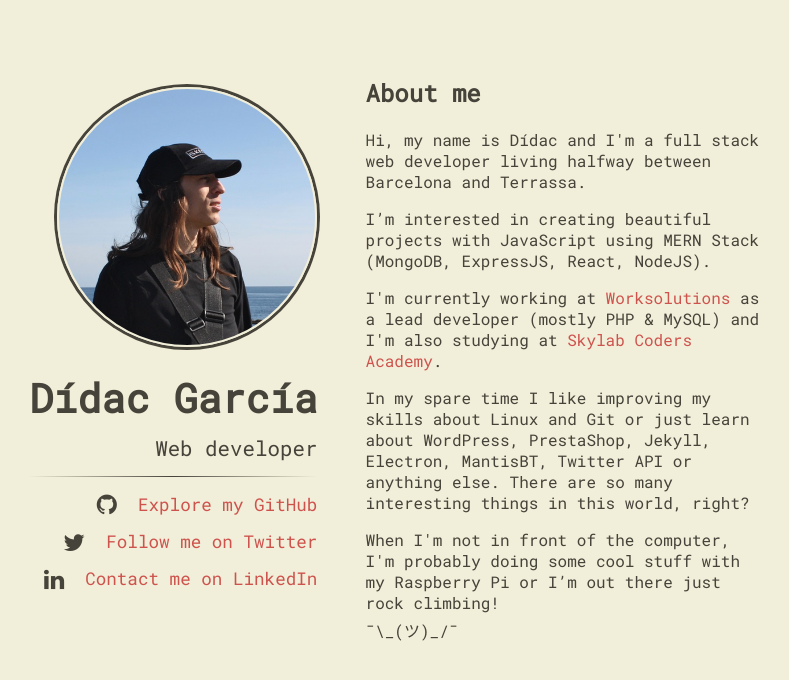
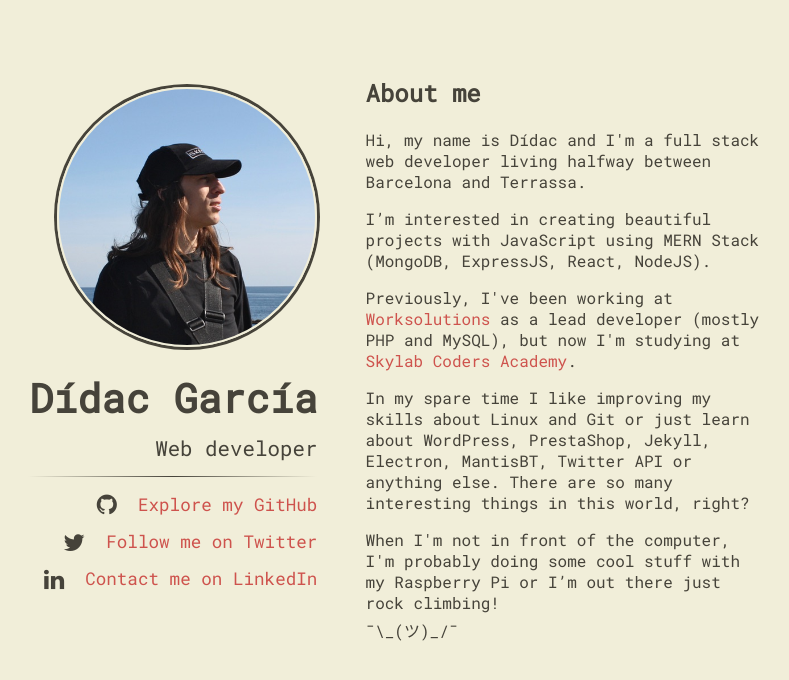
Before and after one commit to didaquis/didaquis, a Jekyll site: the page built from index.html, in a window 1280 px wide. Shown: the top 680 px of the page, without its empty margins (252-1041 px from the left). Built offline with Jekyll 4.4.1, drawn with Linux system fonts in a browser that asks for light colours.

Commit message:
:memo: Actualizar contenido

```diff
--- a/_includes/content.html
+++ b/_includes/content.html
@@ -1,6 +1,6 @@
 <h2>About me</h2>
 <p>Hi, my name is Dídac and I'm a full stack web developer living halfway between Barcelona and Terrassa.</p>
 <p>I’m interested in creating beautiful projects with JavaScript using MERN Stack (MongoDB, ExpressJS, React, NodeJS).</p>
-<p>I'm currently working at <a href="https://worksolutions.es" target="_blank" title="Worksolutions">Worksolutions</a> as a lead developer (mostly PHP & MySQL) and I'm also studying at <a href="http://www.skylabcoders.com/es" target="_blank" title="Skylab Coders Academy">Skylab Coders Academy</a>.</p>
+<p>Previously, I've been working at <a href="https://worksolutions.es" target="_blank" title="Worksolutions">Worksolutions</a> as a lead developer (mostly PHP and MySQL), but now I'm studying at <a href="http://www.skylabcoders.com/es" target="_blank" title="Skylab Coders Academy">Skylab Coders Academy</a>.</p>
 <p>In my spare time I like improving my skills about Linux and Git or just learn about WordPress, PrestaShop, Jekyll, Electron, MantisBT, Twitter API or anything else. There are so many interesting things in this world, right?</p>
 <p>When I'm not in front of the computer, I'm probably doing some cool stuff with my Raspberry Pi or I’m out there just rock climbing!<br><span style="white-space: nowrap; line-height: 220%;">¯\_(ツ)_/¯</span></p>
```
